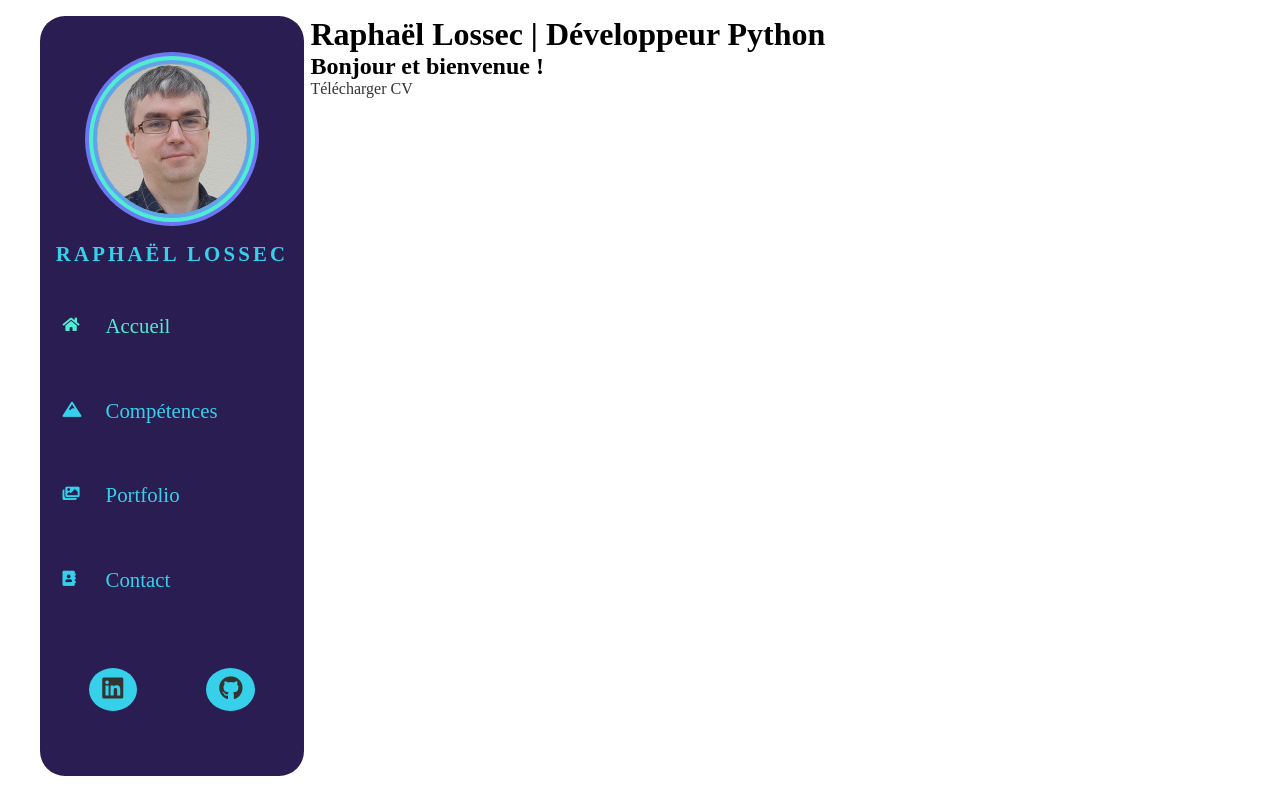
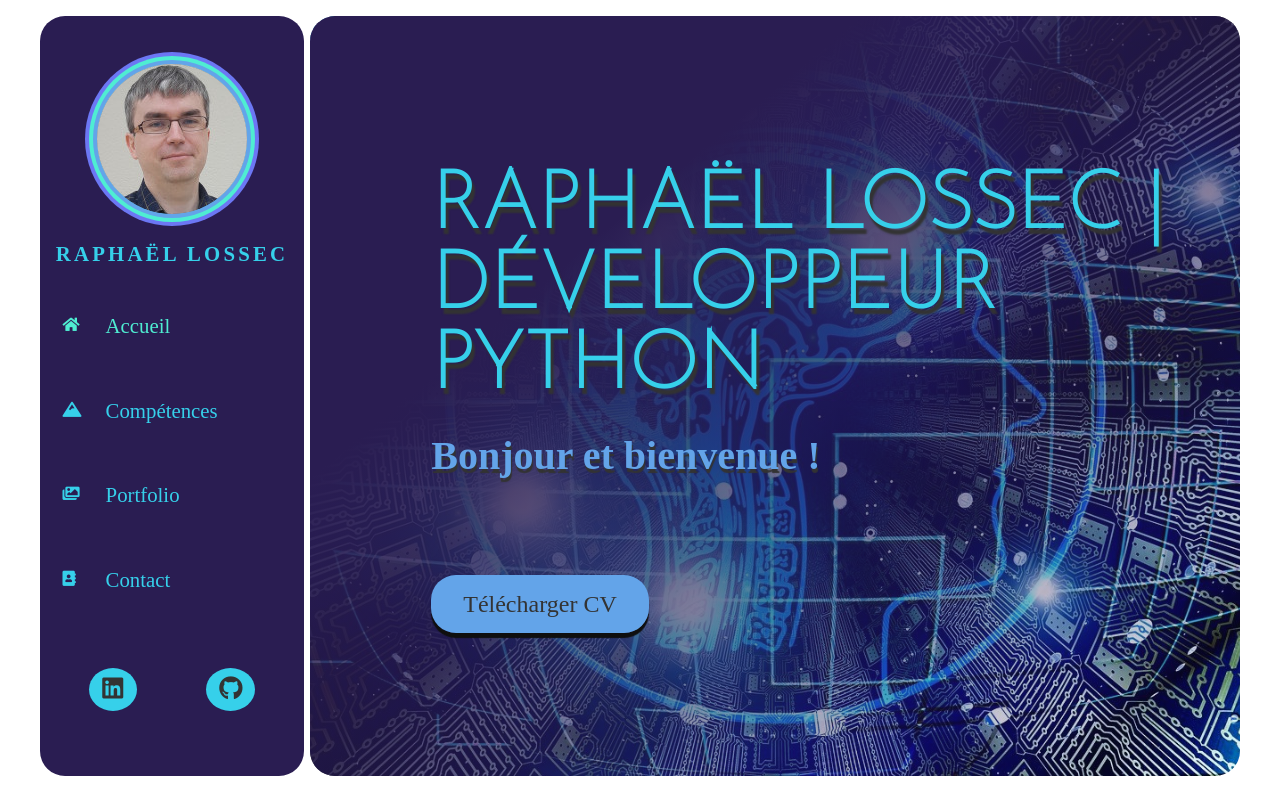
Before and after one commit to S0Imyr/site_perso, a React (Create React App) app: page / in a window 1280 px wide. Built offline with nearby package versions, Linux system fonts and the light colour scheme; a web font is replaced by a local one.

Commit message:
place holder for style

```diff
--- a/src/style/style.scss
+++ b/src/style/style.scss
@@ -1,3 +1,8 @@
 @import './settings';
 
 @import './components/navigation';
+@import './pages/contact';
+@import './pages/home';
+@import './pages/portfolio';
+@import './pages/skills';
+@import './pages/notfound';
```
Also changed, not shown: src/style/pages/_notfound.scss (added), src/style/pages/_portfolio.scss (added), src/style/pages/_project.scss (deleted), src/style/pages/_skills.scss (added).
